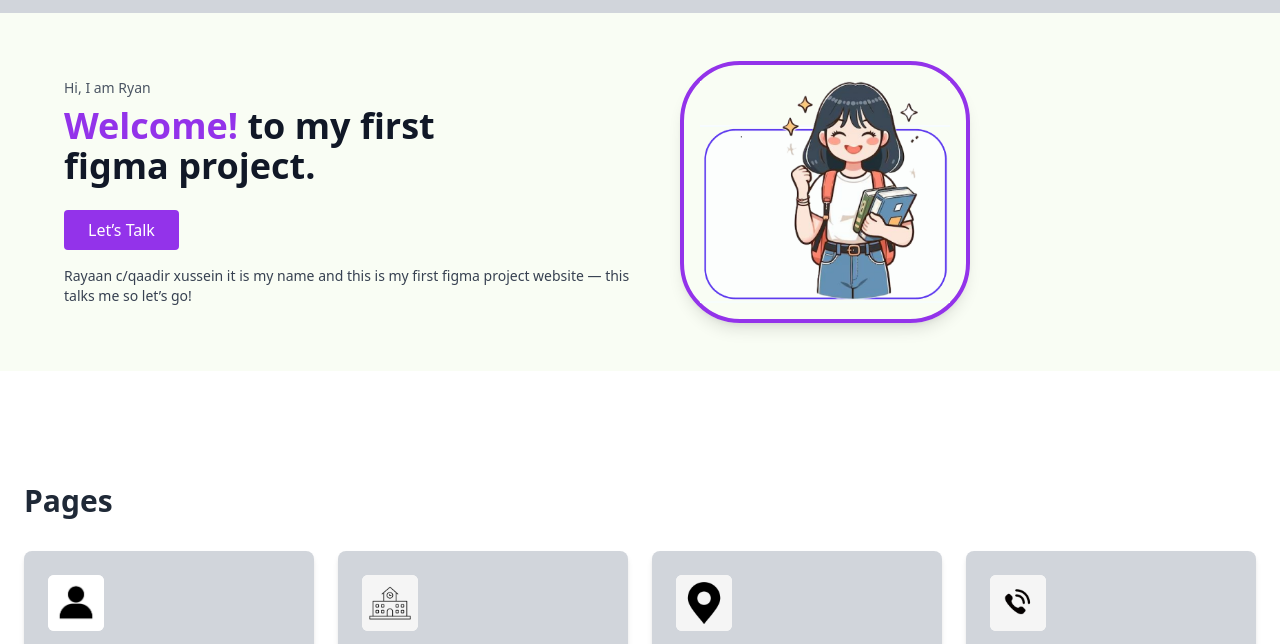
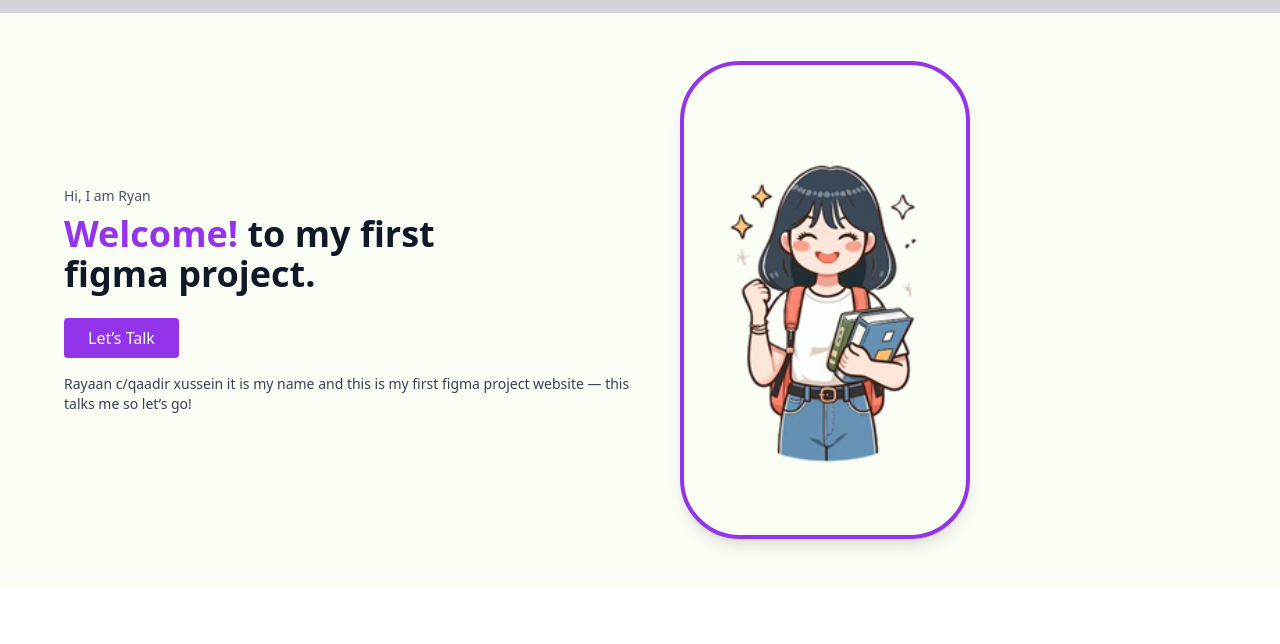
Before and after one commit to tangsancoder/finaly, a plain HTML site: page index.html in a window 1280 px wide. Shown: the part 83-727 px from the top of the page. Drawn offline with nearby package versions, Linux system fonts and the light colour scheme; files whose address does not match are found by name.

Commit message:
Update index.html

```diff
--- a/index.html
+++ b/index.html
@@ -47,7 +47,7 @@
       <!-- Right Image -->
       <div class="flex justify-center md:justify-end">
         <div class="p-4 rounded-[60px] border-4 border-purple-600 shadow-lg">
-          <img src="rig.png" alt="Anime Girl" class="w-[200px] md:w-[250px] object-contain" />
+          <img src="hy.png" alt="Anime Girl" class="w-[200px] md:w-[250px] object-contain" />
         </div>
       </div>
     </div>
```
